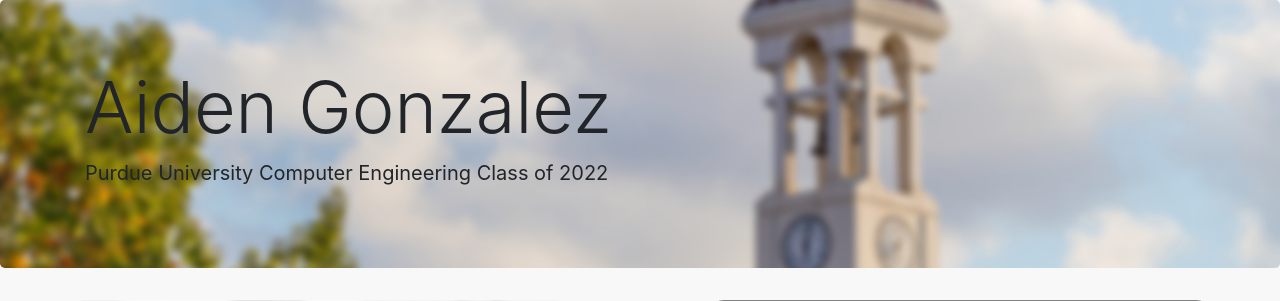
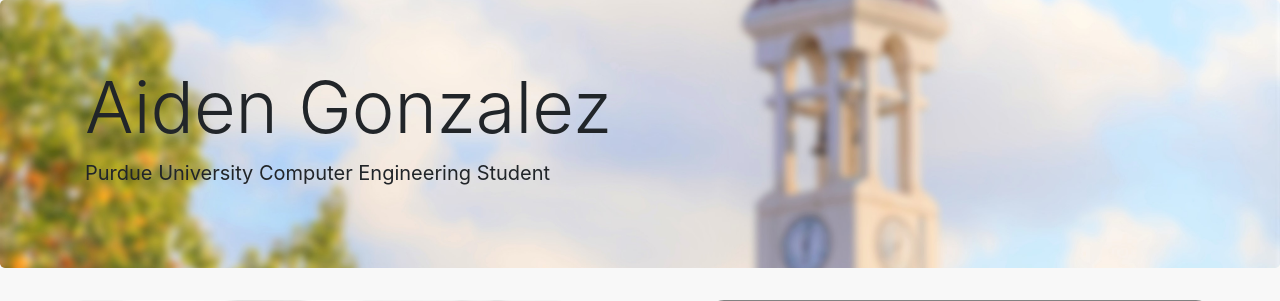
Before and after one commit to awesomeaiden/awesomeaiden.github.io, a Flask app: page / in a window 1280 px wide. Shown: the part 56-357 px from the top of the page. Run offline with Flask 2, Linux system fonts and the light colour scheme; some libraries are stand-ins or nearby versions.

Commit message:
Few minor tweaks

```diff
--- a/static/css/base.css
+++ b/static/css/base.css
@@ -77,7 +77,7 @@ body {
     grid-template-rows: auto;
     grid-template-columns: 1fr 1fr 1fr;
     width: 75vw;
-    height: 20vw;
+    max-height: 15vh;
     text-align: center;
 }
 
--- a/templates/index.html
+++ b/templates/index.html
@@ -5,7 +5,7 @@
     <div class="bg-image"></div>
     <div class="container">
         <h1 class="display-3">Aiden Gonzalez</h1>
-        <p style="font-size: 20px">Purdue University Computer Engineering Class of 2022</p>
+        <p style="font-size: 20px">Purdue University Computer Engineering Student</p>
     </div>
 </div>
 <div class="container_home" id="home-container">
```
Also changed, not shown: static/images/BlurredPurdueBackground.jpg.
